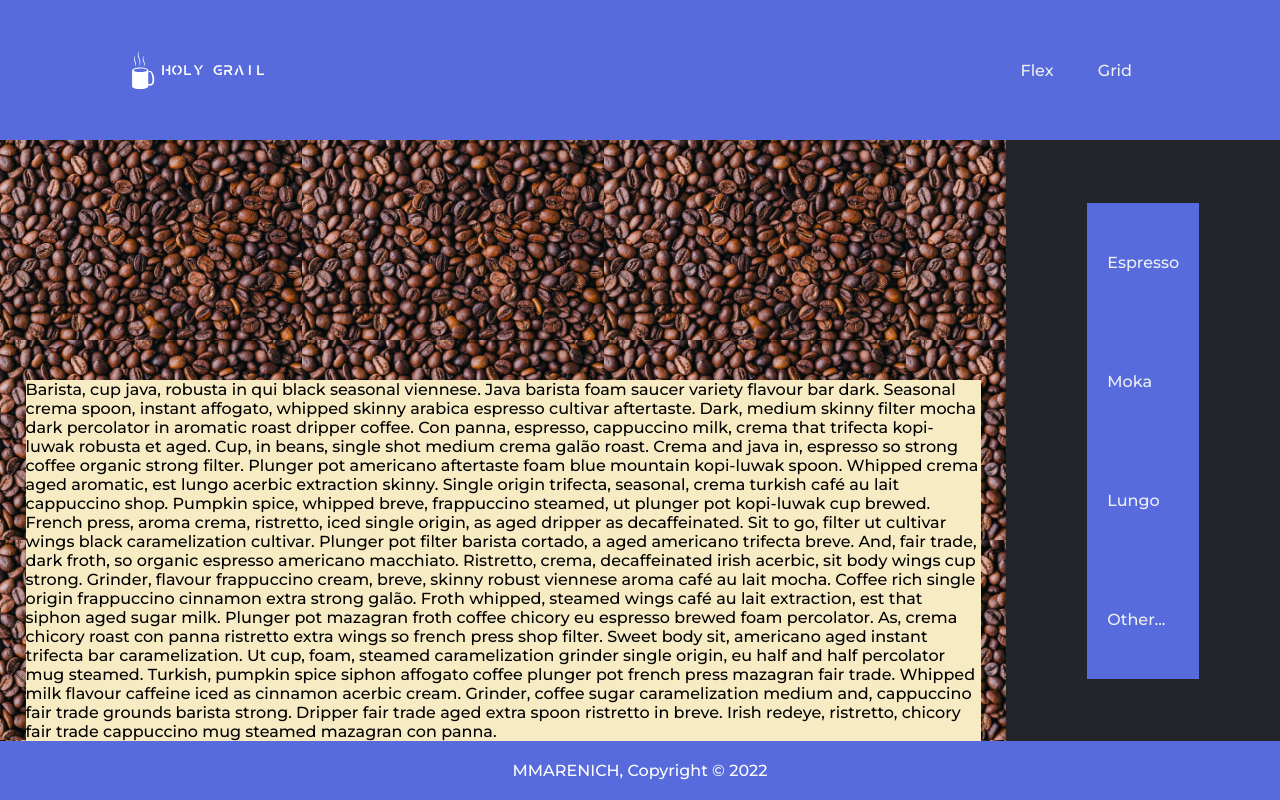
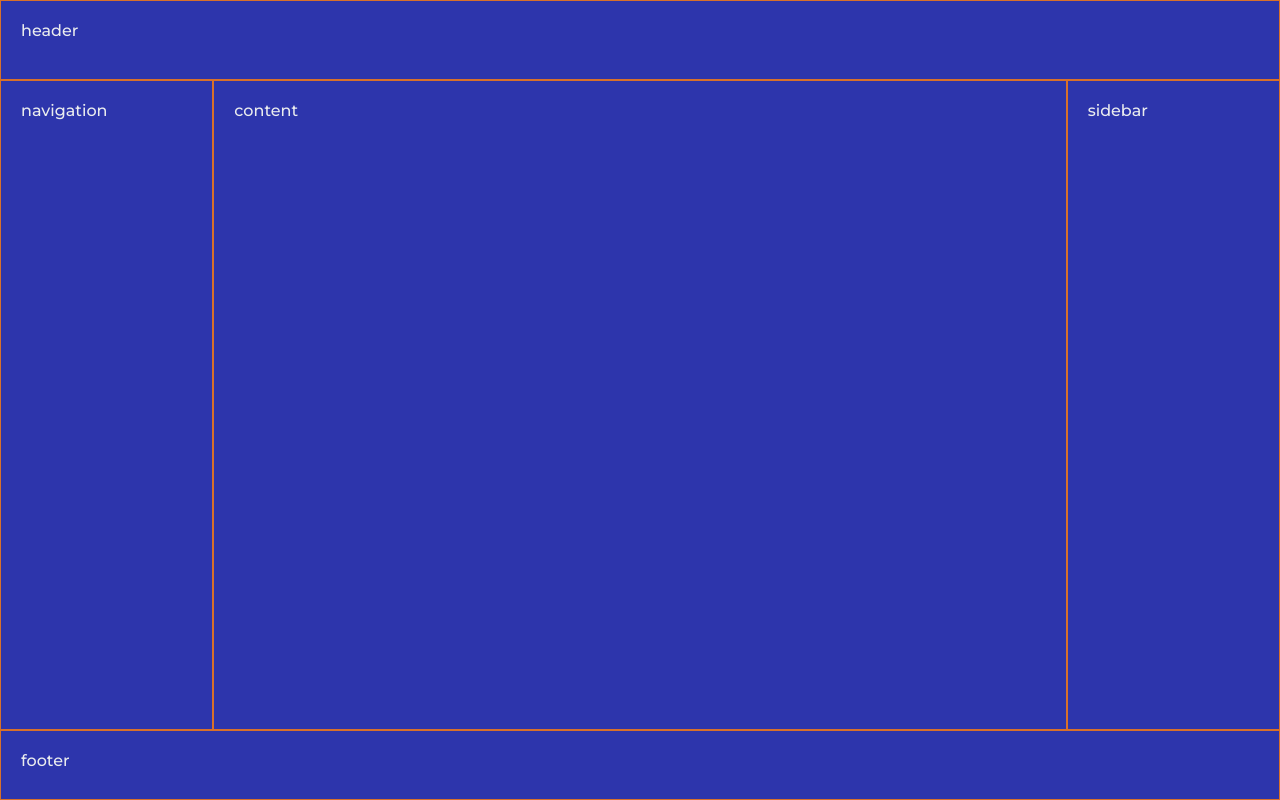
Before and after one commit to NickMarinade/TheHolyGraleBecode, a plain HTML site: page grid.html in a window 1280 px wide. Drawn offline with Linux system fonts and the light colour scheme.

Commit message:
hotfix
index+start grid

```diff
--- a/CSS/grid.css
+++ b/CSS/grid.css
@@ -1,162 +1,52 @@
 @import url('https://fonts.googleapis.com/css2?family=Montserrat:wght@500&display=swap');
+
 
 * {
     box-sizing: border-box;
+    padding: 0;
     margin: 0;
-    padding: 0;
-    font-family: "Montserrat", sans-serif;
-
 }
 
 body {
+    font-family: "Montserrat", sans-serif;
     height: 100vh;
-    display: flex;
-    flex-direction: column;
+    font-size: 16px;
+    display: grid;
+    grid-template-areas:
+     "header header header"
+     "nav content sidebar"
+     "footer footer footer" ;
+     grid-template-columns: 1fr 4fr 1fr;
+     grid-template-rows: 80px 1fr 70px;
 }
 
-.showCase {
-    display: flex;
-    justify-content: space-between;
-    align-items: center;
-    background-color:#e8491d;
-    flex-grow: 1;
-    height: 100%;
-}
-
-li,
-a {
-    font-family: "Montserrat", sans-serif;
-    font-weight: 500;
-    font-size: 16px;
-    color: #edf0f1;
-    text-decoration: none;
+header,
+nav,
+main,
+aside,
+footer {
+    background-color: rgb(45, 53, 172);
+    color: rgb(234, 236, 238);
+    padding: 20px;
+    border: rgb(216, 112, 43) 1px solid;
 }
 
 header {
-    display: flex;
-    justify-content: space-between;
-    align-items: center;
-    padding: 30px 10%;
-    background-color:#576bdd;
+    grid-area: header;
 }
 
-.logo {
-    height: 10vh;
-    width: 140px;
-    cursor: pointer;
+nav {
+    grid-area: nav;
 }
 
-
-
-.navLinks {
-    list-style: none;
-}
-
-.navLinks li {
-    display: inline-block;
-    padding: 0px 20px;
-}
-
-.navLinks li a {
-    transition: all 0.3s ease 0s;
-}
-
-.navLinks li a:hover {
-    color:#e8491d;
-}
-
-.asideLinks {
-    list-style: none;
-}
-
-.asideLinks li {
-    display: flex;
-    padding: 50px 20px;
-    background-color:#576bdd;
-}
-
-.asideLinks li a {
-    transition: all 0.3s ease 0s;
-}
-
-.asideLinks li a:hover {
-    color:#e8491d;
-}
-
-
-
-
 main {
-    display: flex;
-    background-image: url("../img/coffe.jpg");
-    background-size: 30%;
-    width: 70%;
-    padding: 0px 2%;
-    align-items: flex-end;
-    justify-content: center;
-    flex-grow: 1;
-    height: 100%;
-}
-
-.cofText {
-    background-color: rgb(247, 235, 196);
-    max-height: 100%;
-
+    grid-area: content;
 }
 
 aside {
-    display: flex;
-    background-color: #24252A;
-    padding: 0px 2%;
-    align-items: center;
-    justify-content: center;
-    flex-grow: 1;
-    flex-direction: column;
-    height: 100%;
+    grid-area: sidebar;
 }
 
-
-
 footer {
-    display: flex;
-    padding: 20px;
-    margin-top: auto;
-    color: #ffffff;
-    background-color:#576bdd;
-    justify-content: center;
+    grid-area: footer;
 }
-
-@media(max-width: 520px) {
-
-    header,
-    .showCase,
-    footer,
-    body {
-        display: flex;
-        flex-direction: column;
-        text-align: center;
-        width: 100%;
-        height: 100%;
-
-    }
-
-    .showCase {
-        background-color: #24252A;
-    }
-
-    main {
-        background-color:#e8491d;
-    }
-
-    aside {
-        margin-top: 40px;
-    }
-
-
-
-
-
-
-
-
-}
--- a/grid.html
+++ b/grid.html
@@ -10,78 +10,23 @@
 
 <body>
     <header>
-        <img class="logo" src="./img/104926576/Logo Files/For Web/svg/White logo - no background.svg" alt="logo">
-        <nav>
-            <ul class="navLinks">
-                <li><a href="./indexFlex.html">Flex</a></li>
-                <li><a href="./grid.html">Grid</a></li>
-            </ul>
-        </nav>
+        header
     </header>
 
-    <section class="showCase">
+    <nav>
+        navigation
+    </nav>
 
-        <main>
+    <main>
+        content
+    </main>
 
-            <span class="cofText">
-                Barista, cup java, robusta in qui black seasonal viennese. Java barista foam saucer variety flavour bar
-                dark. Seasonal
-                crema spoon, instant affogato, whipped skinny arabica espresso cultivar aftertaste. Dark, medium skinny
-                filter mocha
-                dark percolator in aromatic roast dripper coffee.
-
-                Con panna, espresso, cappuccino milk, crema that trifecta kopi-luwak robusta et aged. Cup, in beans,
-                single shot medium
-                crema galão roast. Crema and java in, espresso so strong coffee organic strong filter. Plunger pot
-                americano aftertaste
-                foam blue mountain kopi-luwak spoon.
-
-                Whipped crema aged aromatic, est lungo acerbic extraction skinny. Single origin trifecta, seasonal,
-                crema turkish café
-                au lait cappuccino shop. Pumpkin spice, whipped breve, frappuccino steamed, ut plunger pot kopi-luwak
-                cup brewed. French
-                press, aroma crema, ristretto, iced single origin, as aged dripper as decaffeinated.
-
-                Sit to go, filter ut cultivar wings black caramelization cultivar. Plunger pot filter barista cortado, a
-                aged americano
-                trifecta breve. And, fair trade, dark froth, so organic espresso americano macchiato. Ristretto, crema,
-                decaffeinated
-                irish acerbic, sit body wings cup strong.
-
-                Grinder, flavour frappuccino cream, breve, skinny robust viennese aroma café au lait mocha. Coffee rich
-                single origin
-                frappuccino cinnamon extra strong galão. Froth whipped, steamed wings café au lait extraction, est that
-                siphon aged
-                sugar milk. Plunger pot mazagran froth coffee chicory eu espresso brewed foam percolator.
-
-                As, crema chicory roast con panna ristretto extra wings so french press shop filter. Sweet body sit,
-                americano aged
-                instant trifecta bar caramelization. Ut cup, foam, steamed caramelization grinder single origin, eu half
-                and half
-                percolator mug steamed. Turkish, pumpkin spice siphon affogato coffee plunger pot french press mazagran
-                fair trade.
-
-                Whipped milk flavour caffeine iced as cinnamon acerbic cream. Grinder, coffee sugar caramelization
-                medium and,
-                cappuccino fair trade grounds barista strong. Dripper fair trade aged extra spoon ristretto in breve.
-                Irish redeye,
-                ristretto, chicory fair trade cappuccino mug steamed mazagran con panna.
-
-            </span>
-        </main>
-
-        <aside>
-            <ul class="asideLinks">
-                <li><a href="#">Espresso</a></li>
-                <li><a href="#">Moka</a></li>
-                <li><a href="#">Lungo</a></li>
-                <li><a href="#">Other...</a></li>
-            </ul>
-        </aside>
-    </section>
+    <aside>
+        sidebar
+    </aside>
 
     <footer>
-        <p>MMARENICH, Copyright &copy; 2022</p>
+        footer
     </footer>
 </body>
 
```
Also changed, not shown: index.html (renamed from indexFlex.html, +1 -1 lines).
